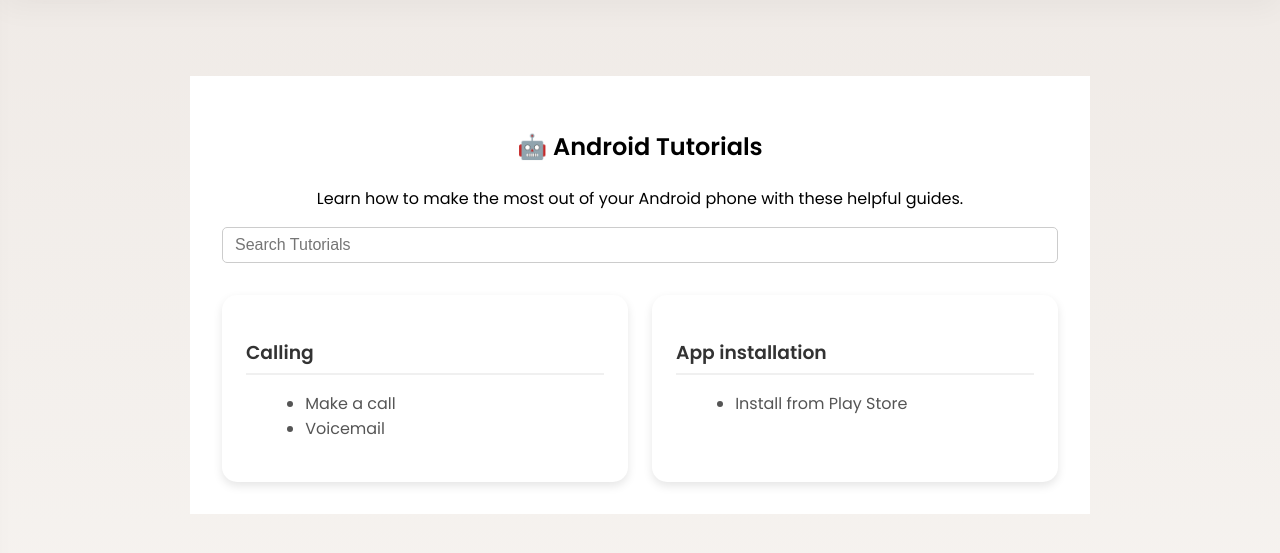
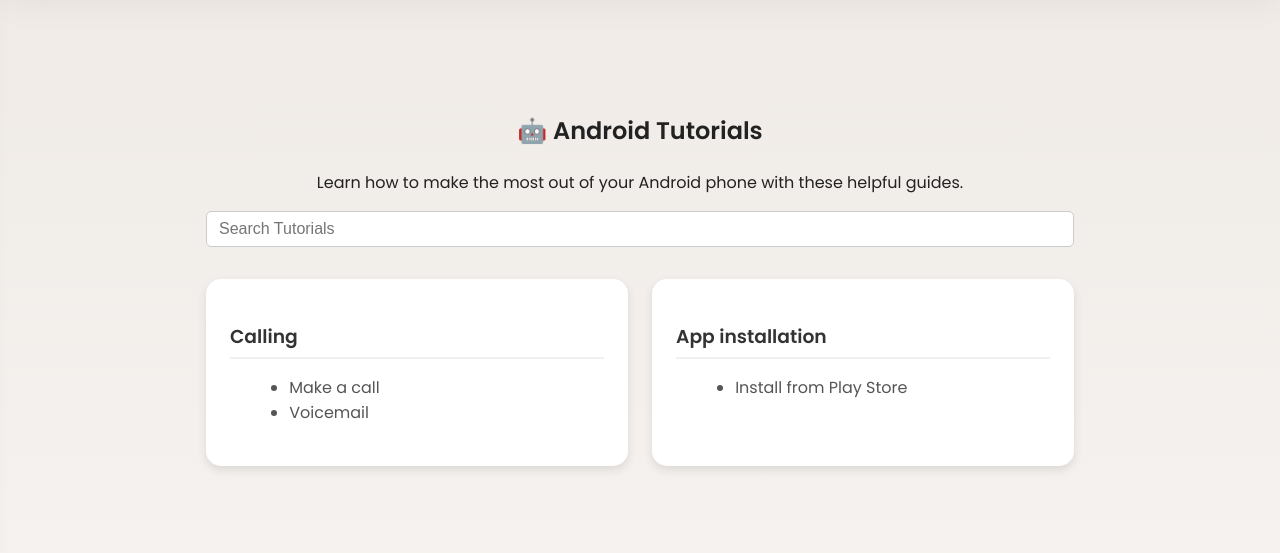
Before and after one commit to senior-project2025/INDY-6, a Flask app: page /android in a window 1280 px wide. Shown: the part 75-628 px from the top of the page. Run offline with Flask 3, Linux system fonts and the light colour scheme; some libraries are stand-ins or nearby versions.

Commit message:
Update tutorials_android.html

```diff
--- a/templates/tutorials_android.html
+++ b/templates/tutorials_android.html
@@ -1,6 +1,6 @@
 {% extends "base.html" %}
 {% block content %}
-<main class="tutorial-page" style="background:#fff; color:#000; padding:2rem;">
+<main class="tutorial-page">
   <h2>🤖 Android Tutorials</h2>
   <p>Learn how to make the most out of your Android phone with these helpful guides.</p>
 
```
